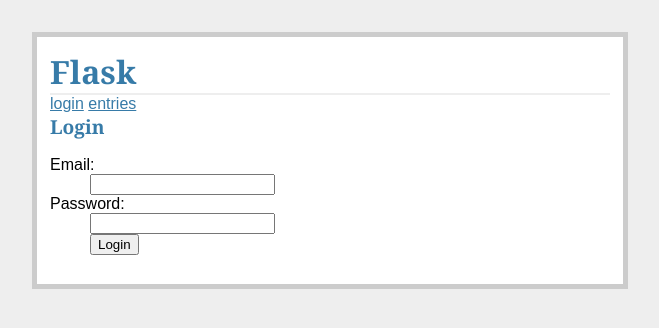
After one commit to KeisukeKudo/FlaskTutorial, a Flask app: page /login in a window 1280 px wide. The commit adds this page. Shown: the top 328 px of the page, without its empty margins (310-969 px from the left). Run offline with Flask 2, Linux system fonts and the light colour scheme; parts of the project's set-up code (start-up, migrations or seed data) failed here and were passed over.

Commit message:
all complete.

```diff
--- a/flaskr/templates/layout.html
+++ b/flaskr/templates/layout.html
@@ -3,6 +3,16 @@
 <link rel="stylesheet" type="text/css" href="{{ url_for('static', filename='style.css') }}">
 <div class="page">
     <h1>Flask</h1>
+
+    {% if session.user_id %}
+        <a href="{{ url_for('logout') }}">logout</a>
+        <a href="{{ url_for('show_entries') }}">entries</a>
+        <a href="{{ url_for('user_list') }}">users</a>
+    {% else %}
+        <a href="{{ url_for('login') }}">login</a>
+        <a href="{{ url_for('show_entries') }}">entries</a>
+    {% endif %}
+
     {% for message in get_flashed_messages() %}
         <div class="flash">{{ message }}</div>
     {% endfor %}
--- /dev/null
+++ b/flaskr/templates/login.html
@@ -0,0 +1,13 @@
+{% extends "layout.html" %}
+{% block body %}
+    <h2>Login</h2>
+    <form action="{{ url_for('login') }}" method="post">
+        <dl>
+            <dt>Email:
+            <dd><input type="text" name="email">
+            <dt>Password:
+            <dd><input type="password" name="password">
+            <dd><input type="submit" value="Login">
+        </dl>
+    </form>
+{% endblock %}
--- a/flaskr/templates/show_entries.html
+++ b/flaskr/templates/show_entries.html
@@ -1,5 +1,6 @@
 {% extends "layout.html" %}
 {% block body %}
+    {% if session.user_id %}
     <form action="{{ url_for('add_entry') }}" method="post" class="add-entry">
         <dl>
             <dt>Title:
@@ -9,12 +10,13 @@
             <dd><input type="submit" value="Share">
         </dl>
     </form>
+    {% endif %}
 
     <ul class="entries">
     {% for entry in entries %}
         <li><h2>{{ entry.title }}</h2>{{ entry.text|safe }}
     {% else %}
-    <li><em>Undelivable.  No entries here so far</em>
+        <li><em>Unbelievable.  No entries here so far</em>
     {% endfor %}
     </ul>
 {% endblock %}
--- a/flaskr/views.py
+++ b/flaskr/views.py
@@ -1,6 +1,25 @@
-from flask import request, redirect, url_for, render_template, flash, abort, jsonify
+from flask import request, redirect, url_for, render_template,\
+                  flash, abort, jsonify, session, g
 from flaskr import app, db
 from flaskr.models import Entry, User
+
+
+def login_required(f):
+    @wraps(f)
+    def decorated_view(*args, **kwargs):
+        if g.user is None:
+            return redirect(url_for('login', next=request.path))
+        return f(*args, **kwargs)
+    return decorated_view
+
+
+@app.before_request
+def load_user():
+    user_id = session.get('user_id')
+    if user_id is None:
+        g.user = None
+    else:
+        g.user = User.query.get(session['user_id'])
 
 
 @app.route('/')
@@ -19,18 +38,21 @@ def add_entry():
 
 
 @app.route('/users/')
+@login_required
 def user_list():
     users = User.query.all()
     return render_template('user/list.html', users=users)
 
 
 @app.route('/users/<int:user_id>/')
+@login_required
 def user_detail(user_id):
     user = User.query.get(user_id)
     return render_template('user/detail.html', user=user)
 
 
 @app.route('/users/<int:user_id>/edit/', methods=['GET', 'POST'])
+@login_required
 def user_edit(user_id):
     user = User.query.get(user_id)
     if user is None:
@@ -47,6 +69,7 @@ def user_edit(user_id):
 
 
 @app.route('/users/create', methods=['GET', 'POST'])
+@login_required
 def user_create():
     if request.method == 'POST':
         user = User(name=request.form['name'],
@@ -69,3 +92,26 @@ def user_delete(user_id):
     db.session.delete(user)
     db.session.commit()
     return jsonify({'status': 'OK'})
+
+
+@app.route('/login', methods=['GET', 'POST'])
+def login():
+    if request.method == 'POST':
+        user, authenticated =\
+            User.authenticate(db.session.query, request.form['email'], request.form['password'])
+
+        if authenticated:
+            session['user_id'] = user.id
+            flash('You wer logged in')
+            return redirect(url_for('show_entries'))
+
+        flash('Invalid email or password')
+
+    return render_template('login.html')
+
+
+@app.route('/logout')
+def logout():
+    session.pop('user_id', None)
+    flash('You were logged out')
+    return redirect(url_for('show_entries'))
```
Also changed, not shown: flaskr/flaskr.db. Lines whose indentation alone changed are shown as unchanged.
